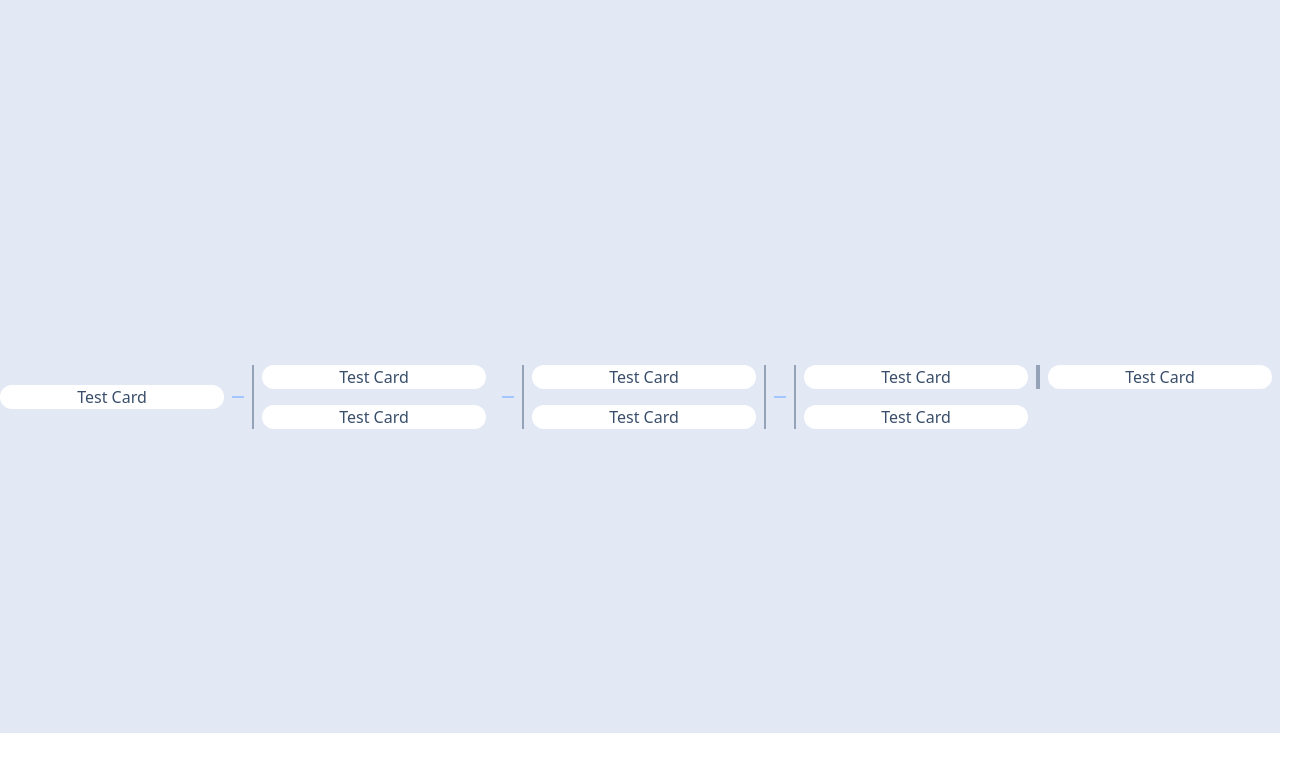
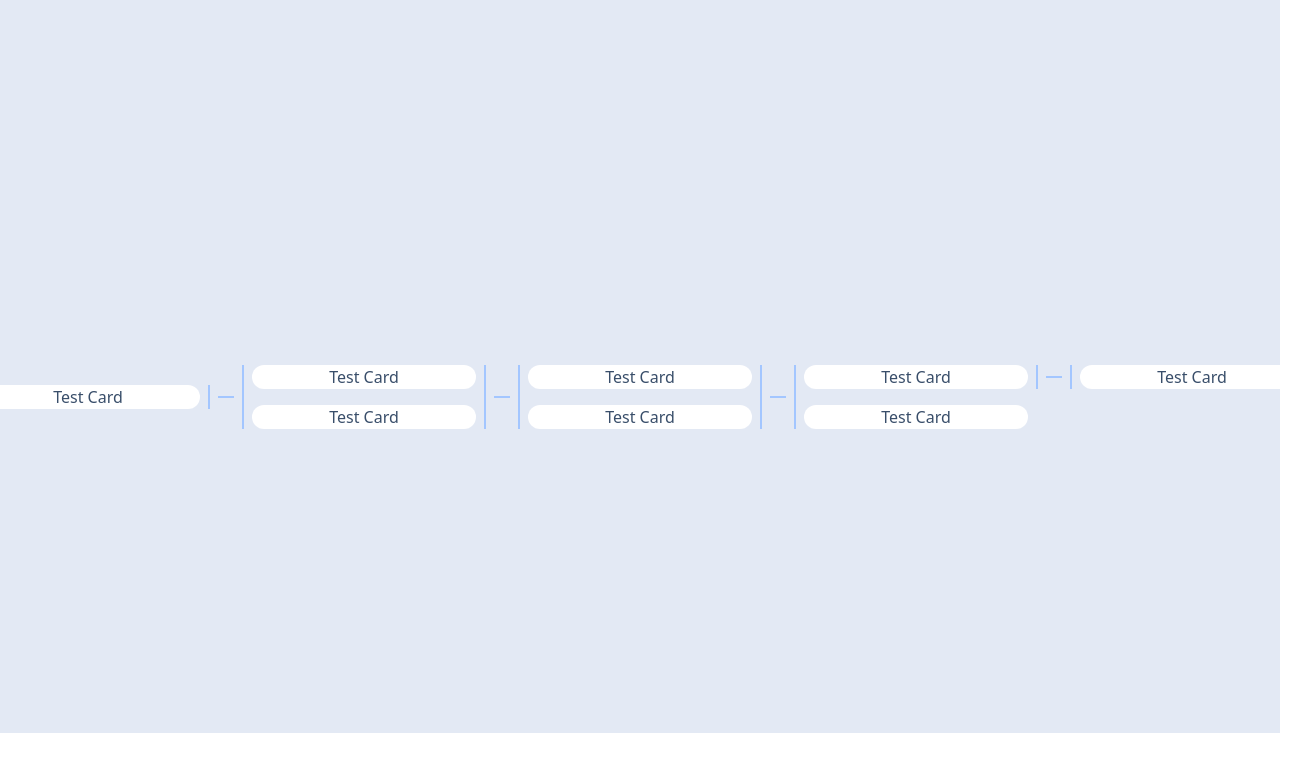
Before and after one commit to durid-ah/azure-ui, a website built with Vite: page frontend/index.html in a window 1280 px wide. Shown: the part 67-838 px from the top of the page, 1312 px wide, since content can reach past the window. Built offline with nearby package versions, Linux system fonts and the light colour scheme.

Commit message:
grouping styling into classes

```diff
--- a/frontend/index.html
+++ b/frontend/index.html
@@ -20,15 +20,17 @@
 
     <!-- MAIN VIEW -->
     <div id="main-view" class="h-full flex flex-row justify-center gap-2 items-center">
-      <div class="task-group">
-        <div id="test-card" class="card card-compact bg-base-100 w-56 flex flex-row justify-center">
-          <div>Test Card</div>
+      <div class="task-group select-right">
+        <div class="px-2">
+          <div id="test-card" class="card card-compact bg-base-100 w-56 flex flex-row justify-center">
+            <div>Test Card</div>
+          </div>
         </div>
       </div>
 
       <div class="group-line"></div>
 
-      <div class="task-group gap-4 border-l-2 border-solid border-slate-400">
+      <div class="task-group select-left select-right">
         <div class="px-2">
           <div id="test-card-1" class="card card-compact bg-base-100 w-56 flex flex-row justify-center">
             <div>Test Card</div>
@@ -44,7 +46,7 @@
 
       <div class="group-line"></div>
 
-      <div class="task-group gap-4 border-l-2 border-r-2 border-solid border-slate-400">
+      <div class="task-group select-left select-right">
         <div class="px-2">
           <div id="test-card-3" class="card card-compact bg-base-100 w-56 flex flex-row justify-center">
             <div>Test Card</div>
@@ -61,11 +63,11 @@
       <div class="group-line"></div>
 
       <!-- Task Group with sub group -->
-      <div class="task-group gap-4 border-l-2 border-solid border-slate-400">
+      <div class="task-group select-left">
 
         <!-- Subgrouping -->
-        <div class="flex items-center justify-center">
-          <div class="px-2 border-r-2 border-solid border-slate-400">
+        <div class="flex items-center justify-center gap-2">
+          <div class="px-2 select-right">
             <div id="test-card-3" class="card card-compact bg-base-100 w-56 flex flex-row justify-center">
               <div>Test Card</div>
             </div>
@@ -73,7 +75,7 @@
 
           <div class="group-line"></div>
 
-          <div class="px-2 border-l-2 border-solid border-slate-400">
+          <div class="px-2 select-left">
             <div id="test-card-4" class="card card-compact bg-base-100 w-56 flex flex-row justify-center">
               <div>Test Card</div>
             </div>
--- a/frontend/src/style.css
+++ b/frontend/src/style.css
@@ -1,16 +1,13 @@
 @tailwind base;
 @tailwind components;
 @tailwind utilities;
-
-/* #test-card {
-   position: absolute;
-} */
 
 .task-group {
    display: flex;
    flex-direction: column;
    justify-content: space-between;
    align-items: stretch;
+   gap: 1rem;
 }
 
 .group-line {
@@ -19,6 +16,20 @@
    border-color: hsl(var(--nc));
    width: 100%;
    max-width: 20rem;
+   min-width: 1rem;
+}
+
+.select-right, .select-left {
+   border-style: solid;
+   border-color: hsl(var(--nc));
+}
+
+.select-left {
+   border-left-width: 2px;
+}
+
+.select-right {
+   border-right-width: 2px;
 }
 
 
```
